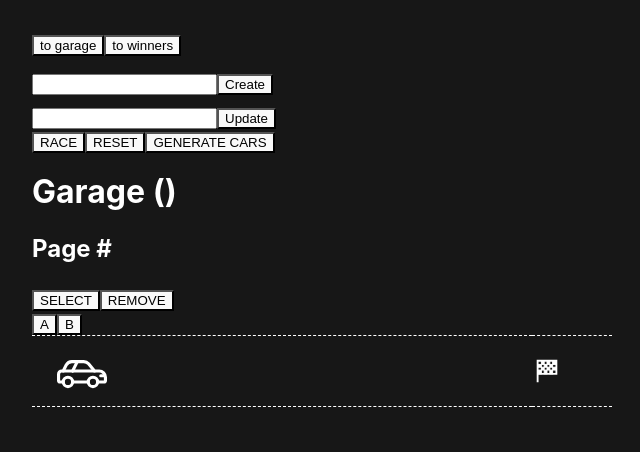
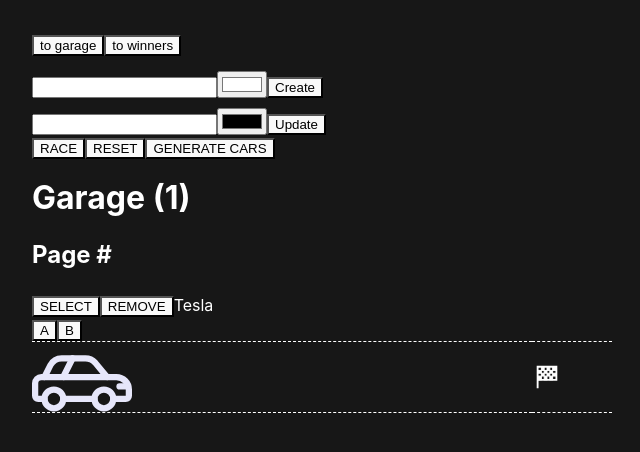
Before and after one commit to natapage/Vue-async-race, a Vue app: page / in a window 1280 px wide. Shown: the top 452 px of the page, without its empty margins (0-640 px from the left). Built offline with nearby package versions, Linux system fonts and the light colour scheme.

Commit message:
added removeCar

```diff
--- /dev/null
+++ b/src/components/Car.vue
@@ -0,0 +1,53 @@
+<script setup>
+import { defineProps } from "vue";
+
+const props = defineProps({
+  color: {
+    type: String,
+  },
+});
+</script>
+
+<template>
+  <svg
+    version="1.1"
+    id="Icons"
+    xmlns="http://www.w3.org/2000/svg"
+    xmlns:xlink="http://www.w3.org/1999/xlink"
+    viewBox="0 8 32 22"
+    xml:space="preserve"
+    fill="#ffffff"
+    :stroke="color"
+  >
+    <g id="SVGRepo_bgCarrier" stroke-width="0" />
+
+    <g
+      id="SVGRepo_tracerCarrier"
+      stroke-linecap="round"
+      stroke-linejoin="round"
+    />
+
+    <g id="SVGRepo_iconCarrier">
+      <circle class="st0" cx="7" cy="23" r="3" />
+      <circle class="st0" cx="23" cy="23" r="3" />
+      <line class="st0" x1="28" y1="19" x2="30" y2="19" />
+      <line class="st0" x1="4" y1="16" x2="24" y2="16" />
+      <line class="st0" x1="13" y1="10" x2="10" y2="16" />
+      <path
+        class="st0"
+        d="M26,23h4c0.6,0,1-0.4,1-1v-2c0-2.2-1.8-4-4-4h-3l-3.8-4.6c-0.8-0.9-1.9-1.4-3.1-1.4H9.5c-1.5,0-2.9,0.9-3.6,2.2 L4,16H3c-1.1,0-2,0.9-2,2v4c0,0.6,0.4,1,1,1h2"
+      />
+      <line class="st0" x1="10" y1="23" x2="20" y2="23" />
+    </g>
+  </svg>
+</template>
+
+<style scoped>
+.st0 {
+  fill: none;
+  stroke-width: 2;
+  stroke-linecap: round;
+  stroke-linejoin: round;
+  stroke-miterlimit: 10;
+}
+</style>
--- a/src/components/GarageItem.vue
+++ b/src/components/GarageItem.vue
@@ -1,6 +1,16 @@
 <script setup>
-import { ref, onMounted } from "vue";
+import { ref, defineProps } from "vue";
+import car from "./Car.vue";
+
+const emit = defineEmits(["remove"]);
+const props = defineProps({
+  car: {
+    type: Object,
+  },
+});
+
 const carElement = ref(null);
+
 let animationObj;
 
 function start() {
@@ -30,8 +40,8 @@ function stop() {
   <div class="car-item">
     <div class="control-btns">
       <button class="btn">SELECT</button>
-      <button class="btn">REMOVE</button>
-      <text clss="car-brand"></text>
+      <button class="btn" @click="$emit('remove', car)">REMOVE</button>
+      <text class="car-brand">{{ props.car.name }}</text>
     </div>
     <div class="race-btns">
       <button class="btn" @click="start">A</button>
@@ -39,11 +49,9 @@ function stop() {
     </div>
     <div class="track-container">
       <div class="track track-one">
-        <img
-          class="car"
-          ref="carElement"
-          src="../svg/car-transport-svgrepo-com.svg"
-        />
+        <div class="car" ref="carElement">
+          <car :color="props.car.color"></car>
+        </div>
       </div>
       <div class="track track-two">
         <img class="flag" src="../svg/finish-flag-svgrepo-com.svg" />
@@ -56,9 +64,7 @@ function stop() {
 .car {
   width: 100px;
   height: 50px;
-  /* background-color: rgb(255, 255, 255); */
   position: absolute;
-  /* fill: pink; */
 }
 .track {
   border-bottom: 1px dashed;
--- a/src/components/GarageList.vue
+++ b/src/components/GarageList.vue
@@ -1,9 +1,23 @@
 <script setup>
 import garageItem from "./GarageItem.vue";
+import { defineProps } from "vue";
+
+const emit = defineEmits(["remove"]);
+
+const props = defineProps({
+  garage: {
+    type: Array,
+  },
+});
 </script>
 
 <template>
-  <garageItem></garageItem>
+  <garageItem
+    v-for="car in garage"
+    :car="car"
+    :key="car.id"
+    @remove="$emit('remove', car)"
+  ></garageItem>
 </template>
 
 <style scoped></style>
--- a/src/pages/Garage.vue
+++ b/src/pages/Garage.vue
@@ -1,16 +1,45 @@
 <script setup>
 import garageList from "../components/GarageList.vue";
+import { ref } from "vue";
+
+const emit = defineEmits(["remove"]);
+
+const garage = ref([
+  {
+    name: "Tesla",
+    color: "#e6e6fa",
+    id: 1,
+  },
+]);
+
+let carName = ref("");
+let carColor = ref("#ffffff");
+
+function createCar() {
+  garage.value.push({
+    name: carName.value,
+    color: carColor.value,
+    id: Date.now(),
+  });
+}
+
+function removeGarageItem(car) {
+  console.log(car);
+  garage.value = garage.value.filter((c) => c.id !== car.id);
+}
 </script>
 
 <template>
   <div class="garage">
     <div class="garage-settings">
       <div class="creating-form">
-        <input />
-        <button class="btn">Create</button>
+        <input v-model="carName" type="text" />
+        <input type="color" v-model="carColor" />
+        <button class="btn" @click="createCar">Create</button>
       </div>
       <div class="updating-form">
         <input />
+        <input type="color" />
         <button class="btn">Update</button>
       </div>
       <div class="manage-btns">
@@ -19,9 +48,9 @@ import garageList from "../components/GarageList.vue";
         <button class="btn">GENERATE CARS</button>
       </div>
       <div class="garage">
-        <h1>Garage ({{}})</h1>
+        <h1>Garage ({{ garage.length }})</h1>
         <h2>Page # {{}}</h2>
-        <garageList></garageList>
+        <garageList :garage="garage" @remove="removeGarageItem"></garageList>
       </div>
     </div>
   </div>
```
